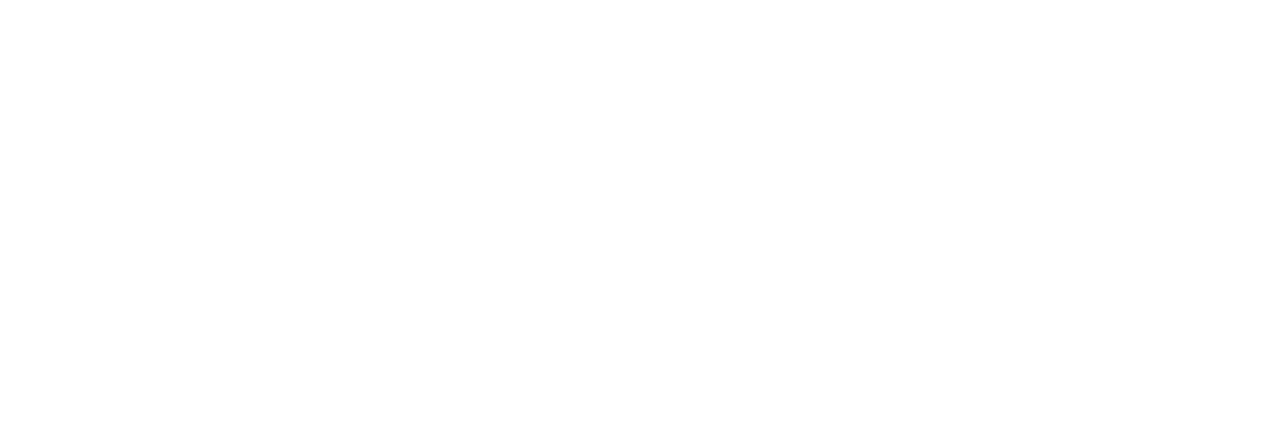
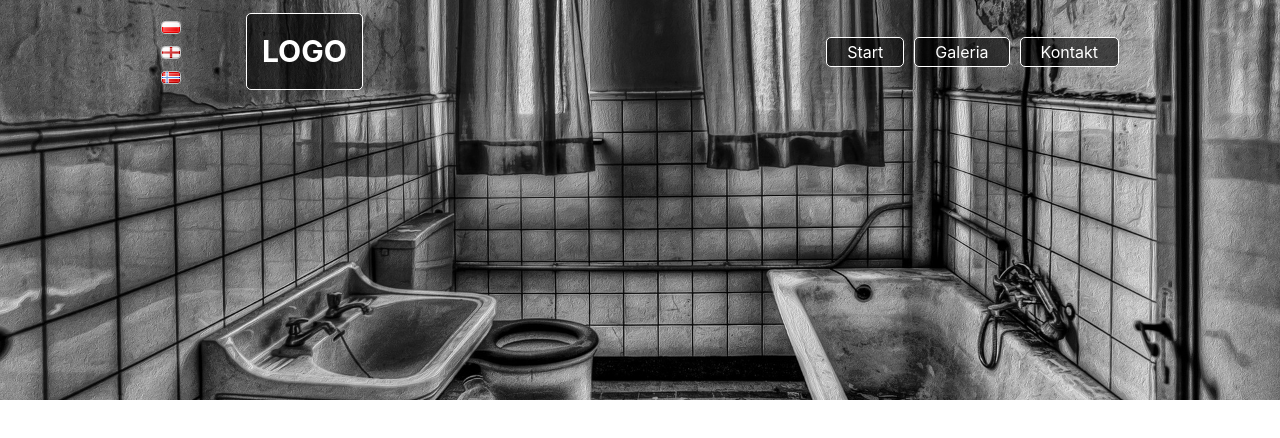
Before and after one commit to socza/karol, a website: page index.html in a window 1280 px wide. Drawn offline with nearby package versions, Linux system fonts and the light colour scheme; files that its build step writes are made by us from their sources.

Commit message:
Added images and finished menu

```diff
--- a/index.html
+++ b/index.html
@@ -1,11 +1,47 @@
 <!DOCTYPE html>
-<html lang="en">
-<head>
-	<meta charset="UTF-8">
-	<title>Karol Zużewicz</title>
-	<link rel="stylesheet" type="text/css" href="css/style.css">
-</head>
-<body>
+<html lang="pl">
+  	<head>
+    	<meta charset="utf-8">
+    	<meta name="viewport" content="width=device-width, initial-scale=1">
+    	<link rel="stylesheet" href="https://maxcdn.bootstrapcdn.com/bootstrap/4.0.0/css/bootstrap.min.css">
+    	<link rel="stylesheet" type="text/css" href="https://maxcdn.bootstrapcdn.com/font-awesome/4.7.0/css/font-awesome.min.css">
+    	<link rel="stylesheet" type="text/css" href="css/style.css">
+  	</head>
+  	<body>
 
-</body>
+    	<section class="jumbotron">
+
+			<nav class="navbar navbar-expand-sm container fixed-top">
+				<div class="languages">
+	    			<a href="../pl/index.html"><img src="/images/pl.png" border="0"></a>
+	    			<a href="../en/index.html"><img src="/images/en.png" border="0"></a>
+	    			<a href="../no/index.html"><img src="/images/no.png" border="0"></a>
+				</div>
+	    		<button class="navbar-toggler" type="button" data-toggle="collapse" data-target="#nav-content" aria-controls="nav-content" aria-expanded="false" aria-label="Toggle navigation">
+					<span class="navbar-toggler-icon"><i class="fa fa-bars" aria-hidden="true"></i></span>
+				</button>
+				<!-- Brand -->
+				<span class="navbar-brand">LOGO</span>
+				<!-- Links -->
+				<div class="collapse navbar-collapse justify-content-end" id="nav-content">
+					<ul  class="navbar-nav">
+						<li class="nav-item">
+							<a class="nav-link btn-purple" href="#">Start</a>
+						</li>
+						<li class="nav-item">
+							<a class="nav-link btn-yellow" href="#">Galeria</a>
+						</li>
+						<li class="nav-item">
+							<a class="nav-link btn-blue" href="#">Kontakt</a>
+						</li>
+					</ul>
+				</div>
+			</nav>
+		</section>
+
+    	<script src="https://ajax.googleapis.com/ajax/libs/jquery/3.3.1/jquery.min.js"></script>
+  		<script src="https://cdnjs.cloudflare.com/ajax/libs/popper.js/1.12.9/umd/popper.min.js"></script>
+  		<script src="https://maxcdn.bootstrapcdn.com/bootstrap/4.0.0/js/bootstrap.min.js"></script>
+  		<script type="text/javascript" src="js/scripts.js"></script>
+  	</body>
 </html>
--- a/js/scripts.js
+++ b/js/scripts.js
@@ -0,0 +1,3 @@
+$(function(){
+    $('.selectpicker').selectpicker();
+});
--- a/sass/style.scss
+++ b/sass/style.scss
@@ -0,0 +1,108 @@
+.container {
+	width: 100%;
+	max-width: 1000px;
+	margin: 0 auto;
+
+}
+
+.jumbotron {
+	height: 400px;
+	background: url('../images/jum3.jpg');
+	background-size: cover;
+	background-position: 50%;
+	margin: 0;
+	padding: 0;
+	border-radius: 0px;
+
+	.languages {
+		position: relative;
+		width: 50px;
+
+
+		img {
+			width: 20px;
+			height: 13px;
+			margin: 5px;
+			border-radius: 4px;
+			border: 1px solid silver;
+
+		}
+
+	}
+
+	.navbar-toggler {
+		margin: 5px;
+		outline: none;
+		border: 1px solid white;
+		margin-left: -80px;
+		background-color: rgba(0, 0, 0, 0.6);
+
+		.navbar-toggler-icon {
+			color: white;
+			padding-top: 5px;
+    	}
+
+	}
+
+	.nav-item {
+		margin: 5px;
+
+		[class^="nav-link"] {
+			color: white;
+			padding: 2px 20px;
+			border: 1px solid white;
+			border-radius: 5px;
+			text-align: center;
+			background-position: 100% 0;
+			background-size: 300%;
+			transition: 1s;
+			background-color: rgba(0, 0, 0, 0.6);
+		}
+
+		[class^="nav-link"]:hover {
+			background-position: 0 100%;
+		}
+
+		.btn-purple {
+	        background-image: linear-gradient(90deg, #8e44ad 50%, transparent 50%);
+		}
+
+		.btn-yellow {
+			background-image: linear-gradient(45deg, #f1c40f 50%, transparent 50%);
+		}
+
+		.btn-blue {
+			background-image: linear-gradient(135deg, #3498db 50%, transparent 50%);
+		}
+
+	}
+
+	.navbar-brand {
+		color: white;
+		margin: 5px;
+		font-weight: bold;
+		font-size: 30px;
+		border: 1px solid white;
+		padding: 15px;
+		background-color: rgba(0, 0, 0, 0.6);
+		border-radius: 5px;
+		margin-left: 40px;
+	}
+
+	.navbar-brand:hover {
+		color: white;
+	}
+
+}
+
+/*@media (max-width: 767px) {
+
+    .nav-link-mob {
+		color: blue;
+		padding: 4px;
+		border: 1px solid white;
+		border-radius: 5px;
+		text-align: center;
+		width: 100%;
+	}
+}*/
```
Also changed, not shown: css/style.css (added), images/en.png (added), images/jum.jpg (added), images/jum2.jpg (added), images/jum3.jpg (added), images/jum4.jpg (added), images/jum5.jpg (added), images/jumbotron.jpeg (added), images/no.png (added), images/pl.png (added), 1 other file.
